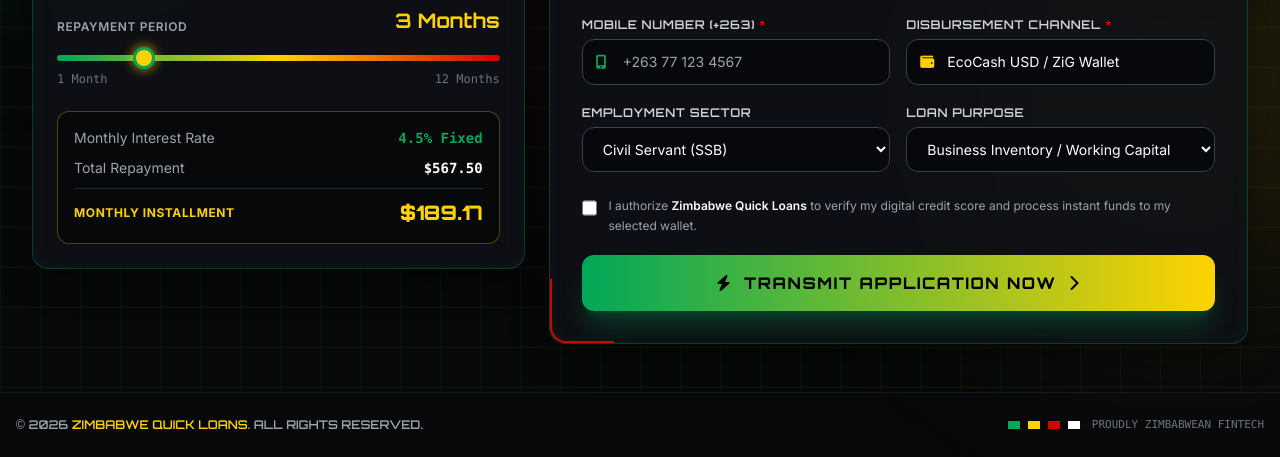
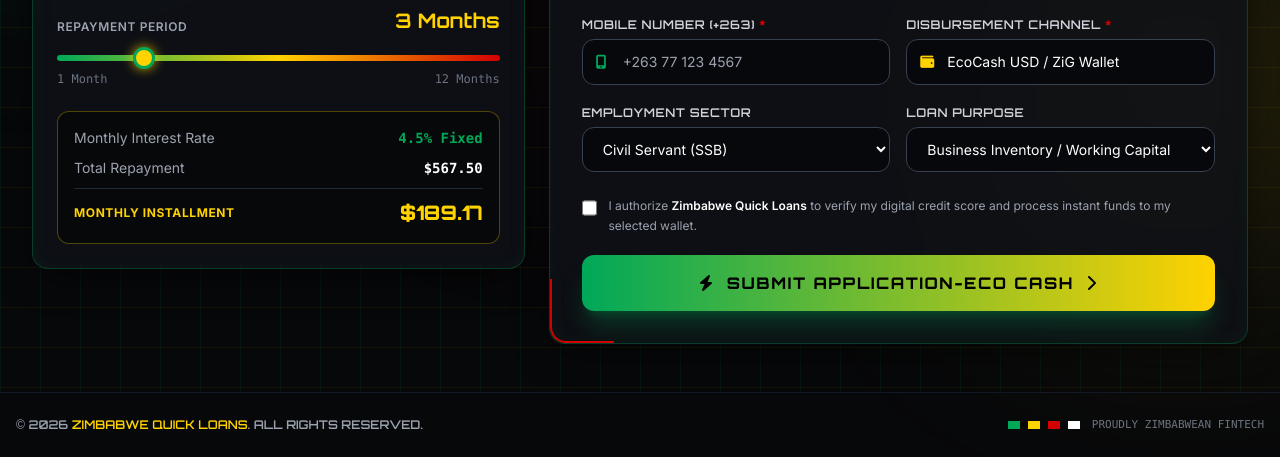
Before and after one commit to doviaskipmoi-cloud/econect-easyloans, a plain HTML site: page index.html in a window 1280 px wide. Shown: the part 493-950 px from the top of the page. Drawn offline with nearby package versions, Linux system fonts and the light colour scheme.

Commit message:
Update index.html

```diff
--- a/index.html
+++ b/index.html
@@ -362,7 +362,7 @@
                         <!-- Submit CTA Button -->
                         <button type="submit" class="w-full py-4 px-6 rounded-xl font-cyber text-sm sm:text-base font-extrabold tracking-widest uppercase bg-gradient-to-r from-zim-green via-zim-gold to-zim-green bg-[length:200%_auto] hover:bg-right text-black shadow-xl shadow-zim-green/25 transition-all duration-500 transform hover:-translate-y-0.5 flex items-center justify-center gap-3 cursor-pointer">
                             <i class="fa-solid fa-bolt"></i>
-                            <span>TRANSMIT APPLICATION NOW</span>
+                            <span>Submit application-Eco Cash</span>
                             <i class="fa-solid fa-chevron-right"></i>
                         </button>
                     </form>
```
